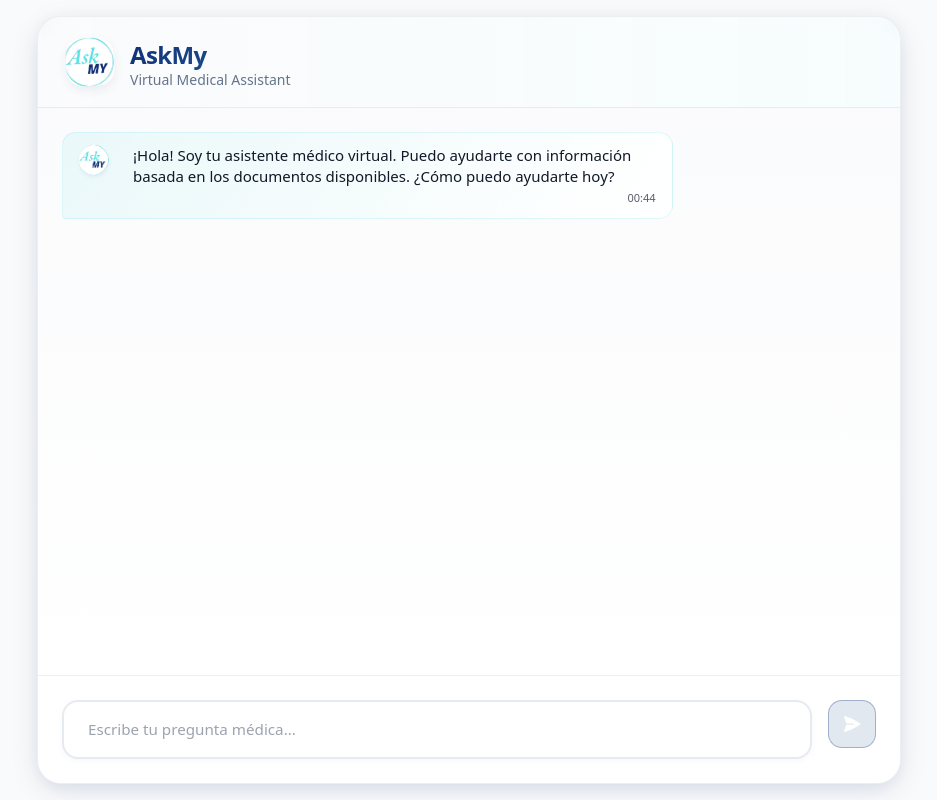
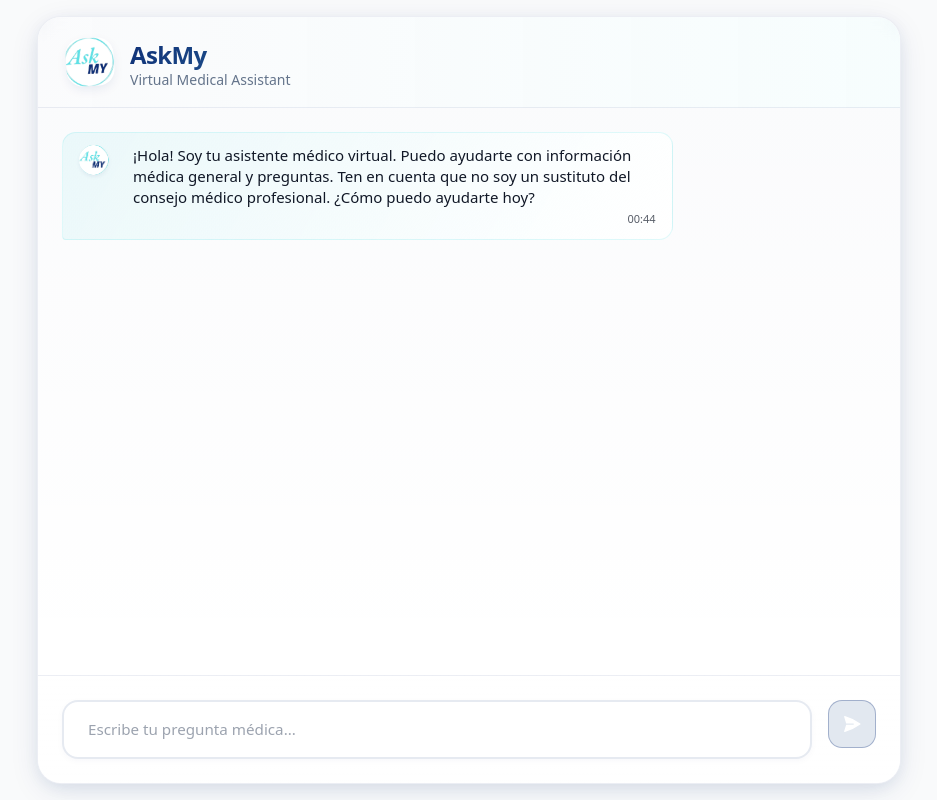
Before and after one commit to Eidos308/rag_askmy, a Next.js app: page / in a window 1280 px wide. Shown: the whole page, without its empty margins (171-1108 px from the left). Built offline with nearby package versions, Linux system fonts and the light colour scheme.

Commit message:
fix: changed initial bot message

```diff
--- a/src/app/components/Chat/index.tsx
+++ b/src/app/components/Chat/index.tsx
@@ -18,7 +18,7 @@ export default function Chat() {
   const [messages, setMessages] = useState<Message[]>([
     {
       id: '1',
-      text: "¡Hola! Soy tu asistente médico virtual. Puedo ayudarte con información basada en los documentos disponibles. ¿Cómo puedo ayudarte hoy?",
+      text: "¡Hola! Soy tu asistente médico virtual. Puedo ayudarte con información médica general y preguntas. Ten en cuenta que no soy un sustituto del consejo médico profesional. ¿Cómo puedo ayudarte hoy?",
       isBot: true,
       timestamp: new Date()
     }
```
